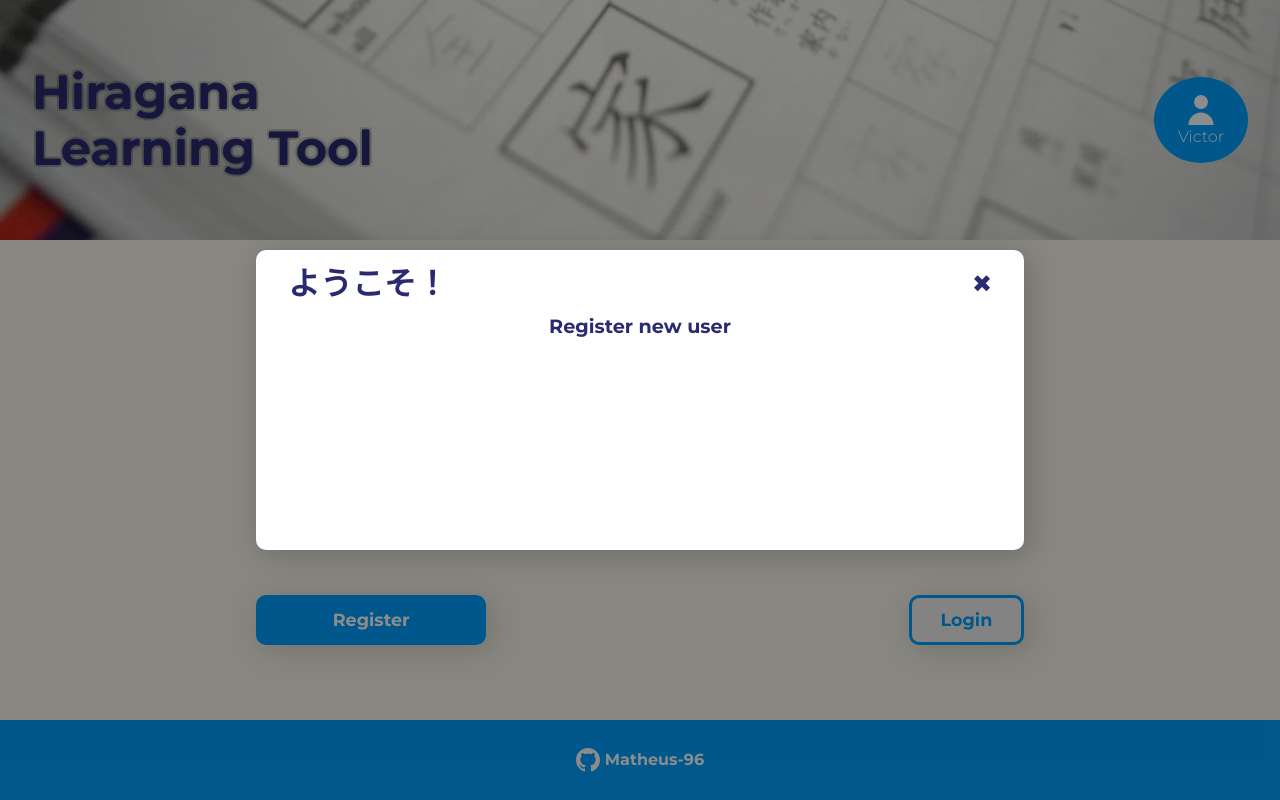
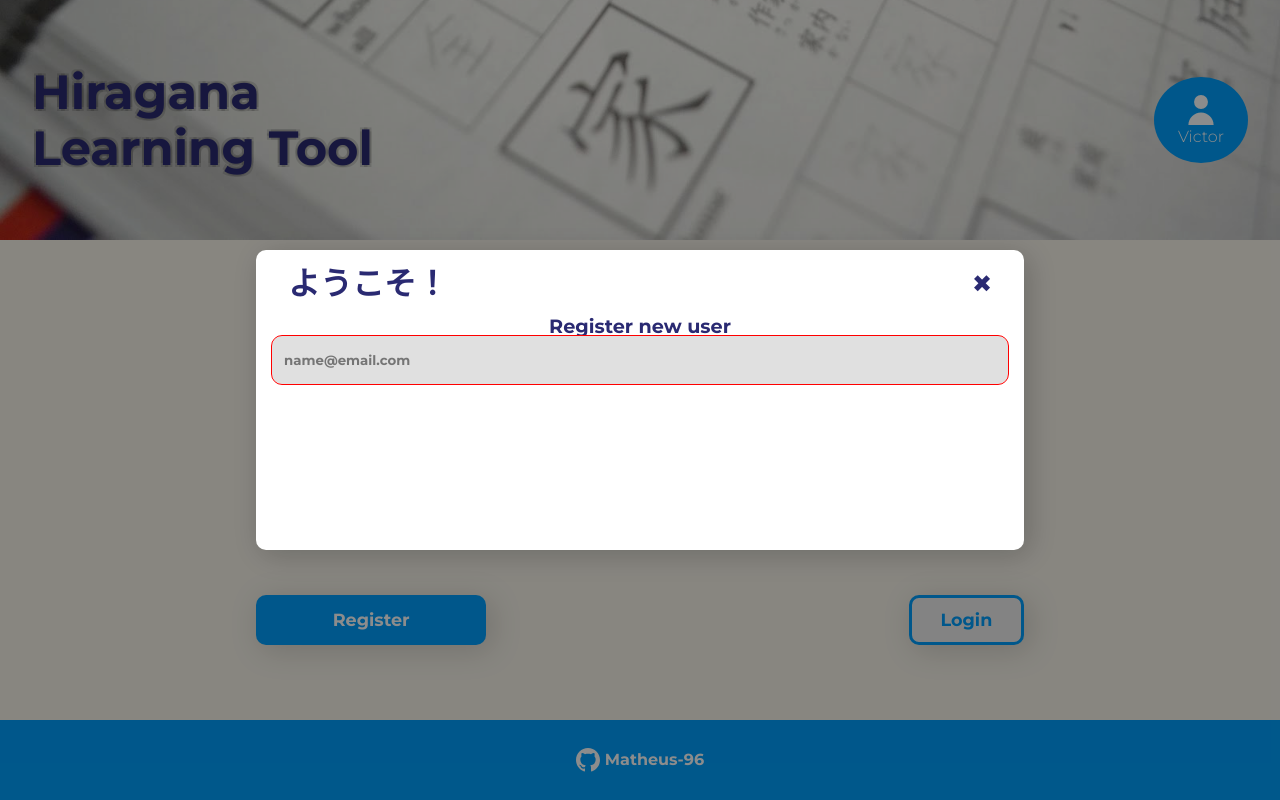
Before and after one commit to Matheus-96/hiragana-react, a React (Create React App) app: page / in a window 1280 px wide. Both pictures are taken after a click on the button "Register". Built offline with nearby package versions, Linux system fonts and the light colour scheme.

Commit message:
Criação do input

```diff
--- a/src/Components/Header/styles.tsx
+++ b/src/Components/Header/styles.tsx
@@ -62,8 +62,8 @@ export const UserActions = styled.div<UserAction>`
 		right: 0%;
 		width: 150%;
 		padding: .5rem;
-
 		border-radius: 10px 0 10px 10px;
+		box-shadow: 2px 2px 10px rgba(0,0,0,.25);
 		background-color: ${props => props.theme['background-light']};
 		color: ${props=> props.theme['text-primary']};
 		transition: opacity .25s, transform .25s;
--- /dev/null
+++ b/src/Components/Input/index.tsx
@@ -0,0 +1,24 @@
+import styled from "styled-components"
+
+export const CustomInput = styled.input`
+	font-weight: bold;
+	padding: 1rem .75rem;
+	outline: none;
+	border: none;
+	border-radius: 10px;
+	background-color: ${props=> props.theme['input-background']};
+	color:  ${props=> props.theme['raisin-black']};
+	&:focus{
+		background-color: #fff7b3;
+		outline: 1px solid ${props=> props.theme['raisin-black']};
+
+	}
+	&.error {
+		outline: 1px solid red;
+	}
+`
+
+export function Validate(regex: RegExp, value: string){
+
+	return regex.test(value)
+}
--- a/src/Pages/Landing/index.tsx
+++ b/src/Pages/Landing/index.tsx
@@ -1,3 +1,4 @@
+/* eslint-disable no-useless-escape */
 import { Button } from "../../Components/Buttons";
 import { Paragraph } from "../../Components/Paragraph";
 import { Subtitle } from "../../Components/Subtitle";
@@ -5,6 +6,7 @@ import { Title } from "../../Components/Title";
 import * as S from './Styles'
 import {ReactComponent as GithubIcon} from '../../assets/images/github.svg'
 import * as M from '../../Components/Modal'
+import {CustomInput, Validate} from '../../Components/Input'
 import { useState } from "react";
 import { ModalStates } from "../../Components/Modal/interfaces";
 import { Header } from "../../Components/Header";
@@ -13,6 +15,8 @@ import { Header } from "../../Components/Header";
 export default function Landing(){
 
 	const [modalState, setModalState] = useState<ModalStates>('hidden')
+	const [email, setEmail] = useState('')
+	const [emailValid, setEmailValid] = useState(false)
 
 	function toggleModal(){ M.toggleModal(modalState, setModalState) }
 
@@ -64,6 +68,14 @@ export default function Landing(){
 					</M.Header>
 					<M.Body>
 						<M.Subtitle>Register new user</M.Subtitle>
+						<CustomInput
+							type='email'
+							placeholder="name@email.com"
+							value={email}
+							className={`${emailValid? '':'error'}`}
+							onChange={(e)=>setEmail(e.target.value)}
+							onBlur={(e)=>setEmailValid(Validate(/^[\w-\.]+@([\w-]+\.)+[\w-]{2,4}$/g, email))}
+						/>
 					</M.Body>
 				</M.Modal>
 			</M.Backdrop>
@@ -76,6 +88,7 @@ export default function Landing(){
 			</Header>
 			<S.Main>
 				<S.Article>
+
 					<Subtitle>
 						Did you know that
 					</Subtitle>
--- a/src/Styles/Themes.tsx
+++ b/src/Styles/Themes.tsx
@@ -5,6 +5,7 @@ export const theme = {
 	'color-emphasis--hover': '#22aeff',
 	'color-emphasis--active': '#008bdb',
 	'background-light': '#F7F4EA',
+	'input-background': '#E0E0E0',
 	'orange-web': '#ffa400ff',
 	'raisin-black': '#232528ff',
 }
```
